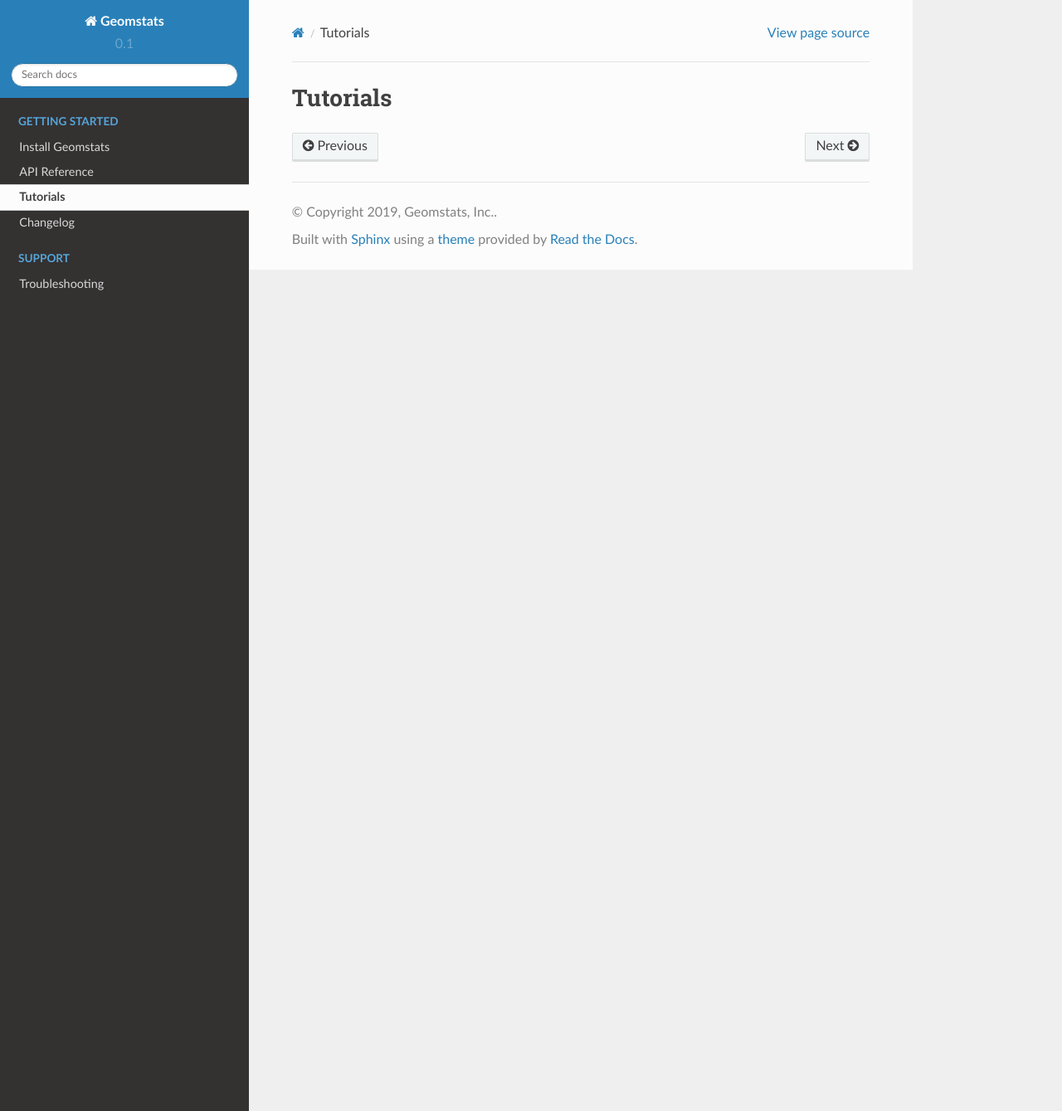
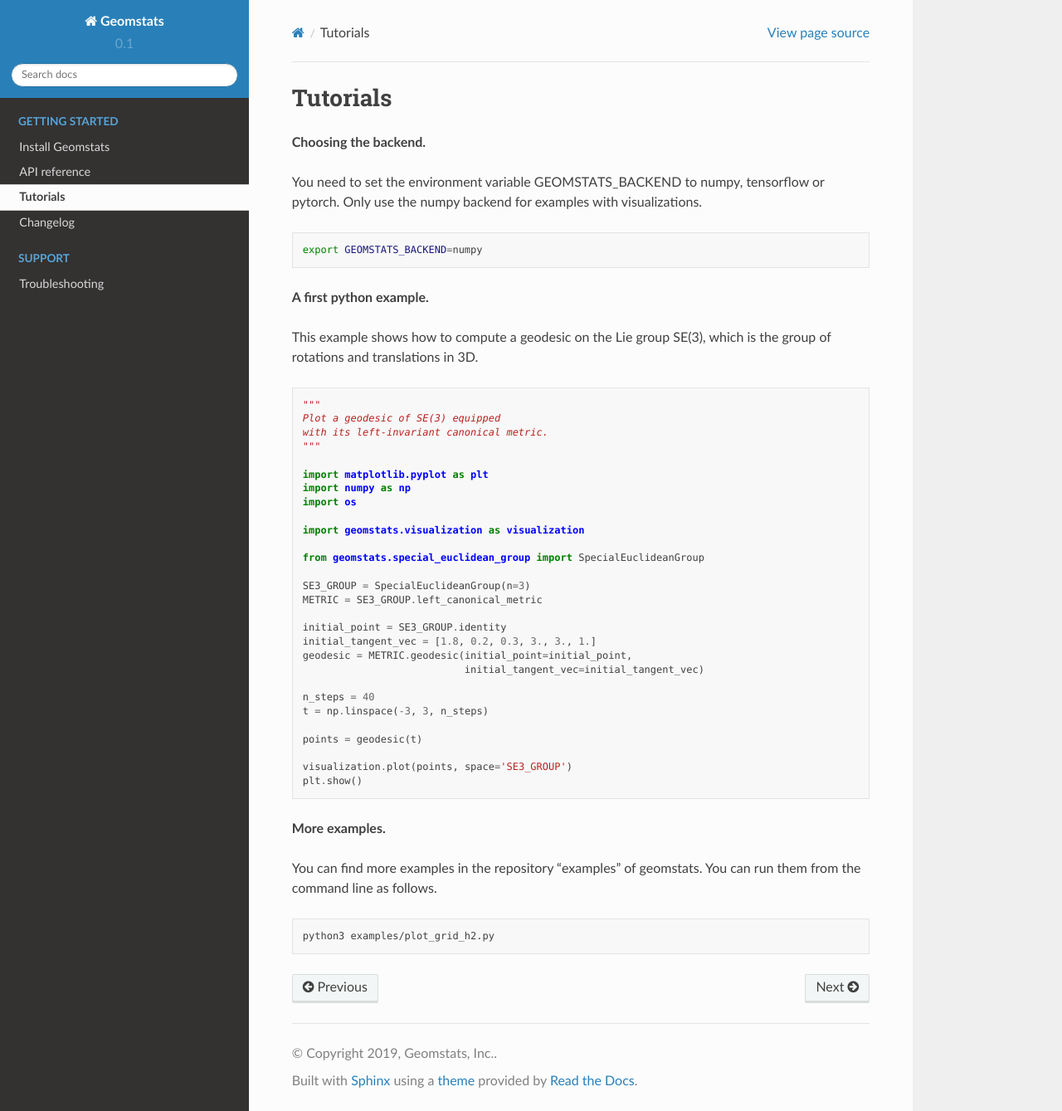
Before and after one commit to geomstats/geomstats, a Sphinx documentation site: the page built from docs/tutorials.rst, in a window 1280 px wide and 1339 px high. Shown: the whole window at 83% size. Built offline with Sphinx 7.4.7 and the Read the Docs theme 2.0.0, drawn with Linux system fonts in a browser that asks for light colours.

Commit message:
edit docs

```diff
--- a/docs/install.rst
+++ b/docs/install.rst
@@ -2,6 +2,10 @@ Install Geomstats
 =================
 
 
-You can install geomstats with ``pip3`` as follow::
+You can install geomstats with ``pip3`` as follows::
 
     pip3 install geomstats
+
+You should choose your backend by setting the environment variable GEOMSTATS_BACKEND to numpy, tensorflow or pytorch::
+
+    export GEOMSTATS_BACKEND=numpy
--- a/docs/tutorials.rst
+++ b/docs/tutorials.rst
@@ -1,2 +1,53 @@
 Tutorials
 =========
+
+**Choosing the backend.**
+
+You need to set the environment variable GEOMSTATS_BACKEND to numpy, tensorflow or pytorch. Only use the numpy backend for examples with visualizations.
+
+.. code-block:: bash
+
+    export GEOMSTATS_BACKEND=numpy
+
+**A first python example.**
+
+This example shows how to compute a geodesic on the Lie group SE(3), which is the group of rotations and translations in 3D.
+
+.. code-block:: python
+
+    """
+    Plot a geodesic of SE(3) equipped
+    with its left-invariant canonical metric.
+    """
+
+    import matplotlib.pyplot as plt
+    import numpy as np
+    import os
+
+    import geomstats.visualization as visualization
+
+    from geomstats.special_euclidean_group import SpecialEuclideanGroup
+
+    SE3_GROUP = SpecialEuclideanGroup(n=3)
+    METRIC = SE3_GROUP.left_canonical_metric
+
+    initial_point = SE3_GROUP.identity
+    initial_tangent_vec = [1.8, 0.2, 0.3, 3., 3., 1.]
+    geodesic = METRIC.geodesic(initial_point=initial_point,
+                               initial_tangent_vec=initial_tangent_vec)
+
+    n_steps = 40
+    t = np.linspace(-3, 3, n_steps)
+
+    points = geodesic(t)
+
+    visualization.plot(points, space='SE3_GROUP')
+    plt.show()
+
+**More examples.**
+
+You can find more examples in the repository "examples" of geomstats. You can run them from the command line as follows.
+
+.. code-block:: bash
+
+    python3 examples/plot_grid_h2.py
```
Also changed, not shown: README.md (+1 -1 lines), docs/api-reference.rst (+121 -6 lines), docs/index.rst (+3 -11 lines).
